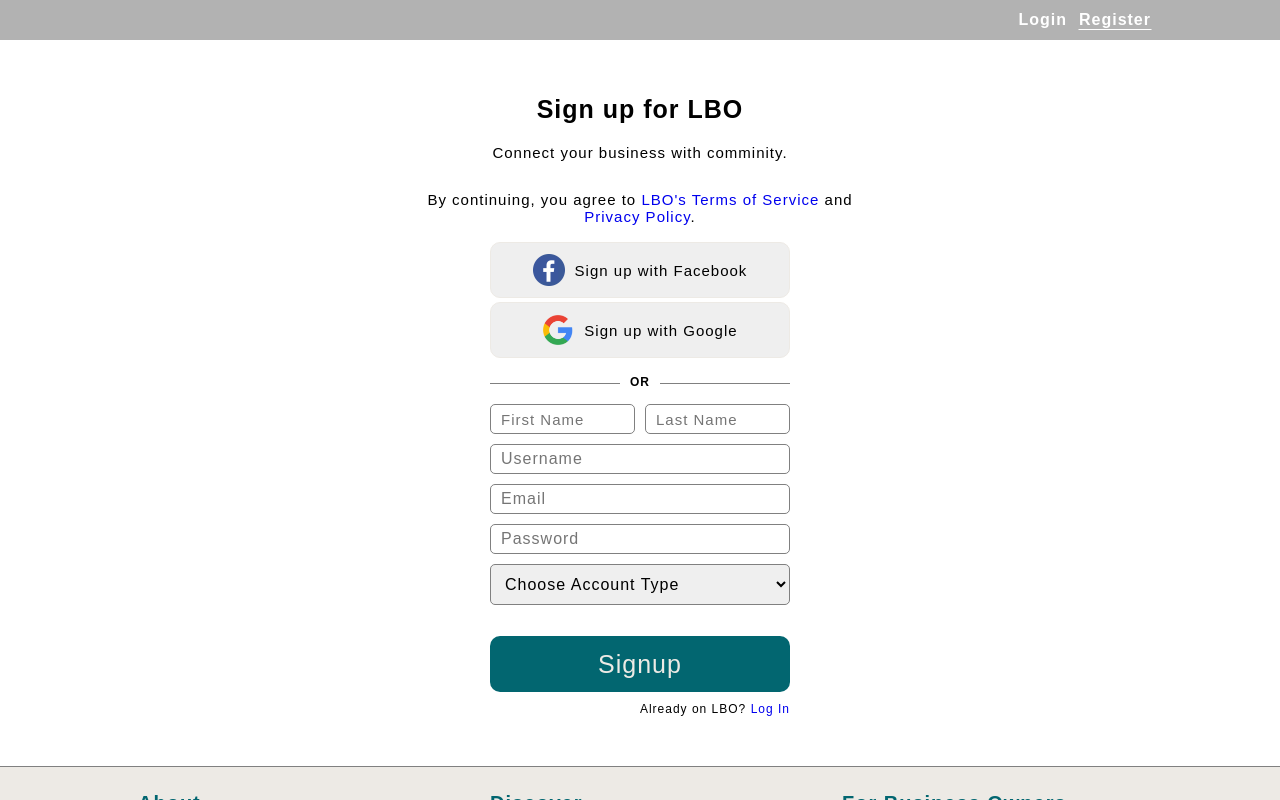
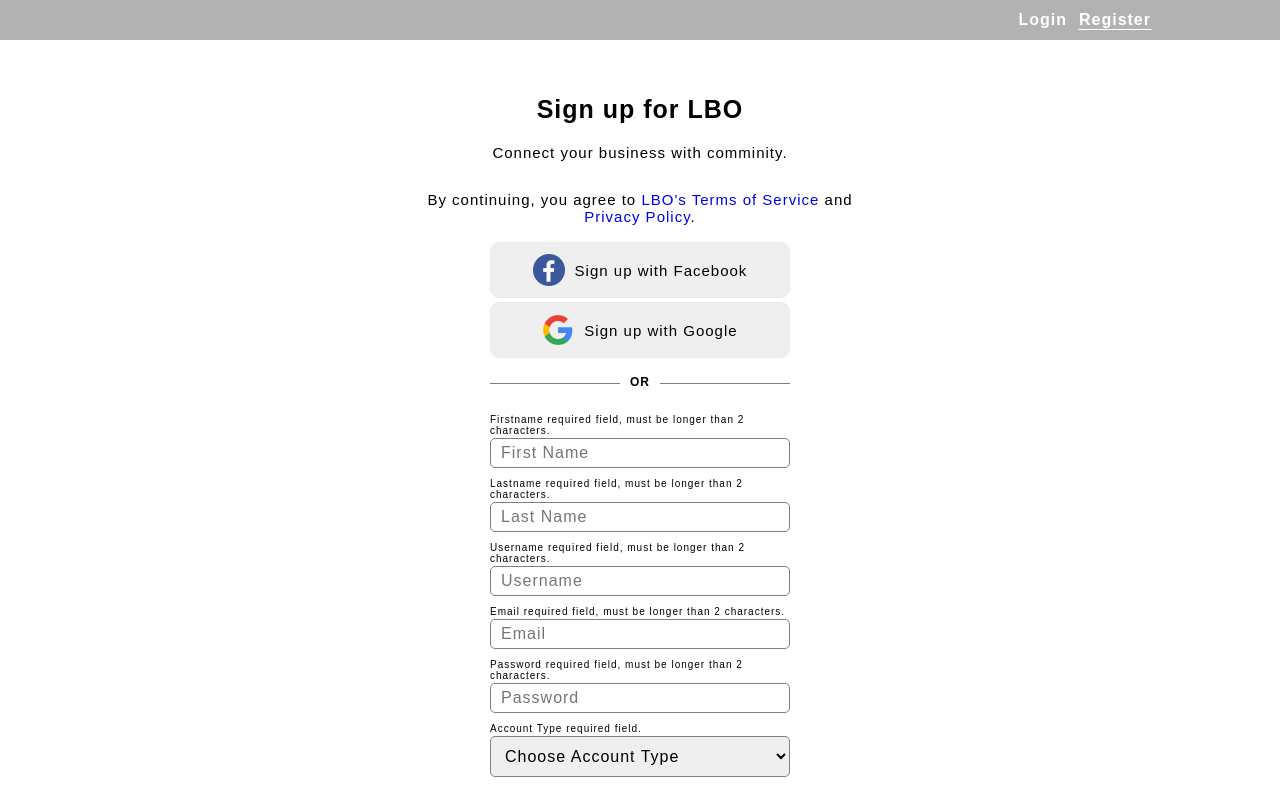
Before and after one commit to DasGMA/long-beach-business, a React (Create React App) app: page /register in a window 1280 px wide. Both pictures are taken after a click on the button "Signup". Shown: the top 800 px of the page. Built offline with nearby package versions, Linux system fonts and the light colour scheme.

Commit message:
Moved register functionality to redux actions and to redux state. Check for register errors.

```diff
--- a/src/Components/Login/Login.js
+++ b/src/Components/Login/Login.js
@@ -10,13 +10,14 @@ import {
     setPassword,
     changeHandle,
     checkForErrors,
+    setVerifyPassword
 } from "../../Redux/Actions/LoginActions";
 import { useHistory } from "react-router-dom";
 import Spinner from "../Reusable/Spinner/Spinner";
 
 export default function Login() {
     const history = useHistory();
-    const { errors, logingin, loggedin, userName, password } = useSelector(
+    const { errors, logingin, loggedin, userName, password, verifyPassword } = useSelector(
         (state) => state.LoginReducer
     );
 
@@ -26,12 +27,14 @@ export default function Login() {
         if (loggedin) {
             dispatch(setUsername(""));
             dispatch(setPassword(""));
+            dispatch(setVerifyPassword(""));
             history.push("/");
         }
 
         if (history.location !== "/login") {
             dispatch(setUsername(""));
             dispatch(setPassword(""));
+            dispatch(setVerifyPassword(""));
         }
     }, [loggedin, dispatch, history]);
 
@@ -86,8 +89,8 @@ export default function Login() {
                 <span>OR</span>
             </h2>
             <form className="column-section" onSubmit={handleSubmit}>
-                {errors.Username && <span>{errors.Username}</span>}
-                {errors.LoginDetails && <span>{errors.LoginDetails}</span>}
+                {errors.Username && <span className='error'>{errors.Username}</span>}
+                {errors.LoginDetails && <span className='error'>{errors.LoginDetails}</span>}
                 <input
                     className="input"
                     name="username"
@@ -97,14 +100,24 @@ export default function Login() {
                     onChange={handleChange}
                     onFocus={onFocus}
                 />
-                {errors.Password && <span>{errors.Password}</span>}
-                {errors.LoginDetails && <span>{errors.LoginDetails}</span>}
+                {errors.Password && <span className='error'>{errors.Password}</span>}
+                {errors.LoginDetails && <span className='error'>{errors.LoginDetails}</span>}
                 <input
                     className="input"
                     type="password"
                     name="password"
                     placeholder="Password"
                     value={password}
+                    onChange={handleChange}
+                    onFocus={onFocus}
+                />
+                {errors.verifyPassword && <span className='error'>{errors.verifyPassword}</span>}
+                <input
+                    className="input"
+                    type="password"
+                    name="verifyPassword"
+                    placeholder="Verify password"
+                    value={verifyPassword}
                     onChange={handleChange}
                     onFocus={onFocus}
                 />
--- a/src/Components/Register/Register.js
+++ b/src/Components/Register/Register.js
@@ -23,8 +23,6 @@ export default function Register() {
 
     const history = useHistory();
     const dispatch = useDispatch();
-
-    console.log(useSelector(state => state.RegisterReducer))
 
     useEffect(() => {
         if (registered) {
@@ -85,9 +83,9 @@ export default function Register() {
                 <span>OR</span>
             </h2>
             <form className='column-section'>
-                <div className='name-section'>
+                {errors.firstName && <span className='error'>{errors.firstName}</span>}
                 <input
-                        className='name-input'
+                    className='input'
                     name='firstName'
                     type='text'
                     placeholder='First Name'
@@ -95,8 +93,9 @@ export default function Register() {
                     onChange={handleChange}
                     onFocus={onFocus}
                 />
+                {errors.lastName && <span className='error'>{errors.lastName}</span>}
                 <input
-                        className='name-input'
+                    className='input'
                     name='lastName'
                     type='text'
                     placeholder='Last Name'
@@ -104,7 +103,7 @@ export default function Register() {
                     onChange={handleChange}
                     onFocus={onFocus}
                 />
-                </div>
+                {errors.userName && <span className='error'>{errors.userName}</span>}
                 <input
                     className='input'
                     name='username'
@@ -114,6 +113,7 @@ export default function Register() {
                     onChange={handleChange}
                     onFocus={onFocus}
                 />
+                {errors.email && <span className='error'>{errors.email}</span>}
                 <input
                     className='input'
                     name='email'
@@ -123,6 +123,7 @@ export default function Register() {
                     onChange={handleChange}
                     onFocus={onFocus}
                 />
+                {errors.password && <span className='error'>{errors.password}</span>}
                 <input
                     className='input'
                     name='password'
@@ -132,6 +133,7 @@ export default function Register() {
                     onChange={handleChange}
                     onFocus={onFocus}
                 />
+                {errors.accountType && <span className='error'>{errors.accountType}</span>}
                 <select name='accountType' onChange={handleChange} onFocus={onFocus}>
                     <option value='none'>Choose Account Type</option>
                     <option value='customer'>Customer</option>
@@ -139,16 +141,19 @@ export default function Register() {
                 </select>
                 <br />
                 {accountType === 'business' &&
+                    <>
+                    {errors.zipcode && <span className='error'>{errors.zipcode}</span>}
+                    {errors.zipTooLong && <span className='error'>{errors.zipTooLong}</span>}
                     <input
                         className='input'
                         name='zip'
                         type='number'
-                        maxLength='5'
                         placeholder='Business ZIP code'
                         value={zipcode}
                         onChange={handleChange}
                         onFocus={onFocus}
                     />
+                    </>
                 }
             </form>
             <div className='column-section'>
--- a/src/Redux/Actions/LoginActions.js
+++ b/src/Redux/Actions/LoginActions.js
@@ -6,6 +6,7 @@ export const SET_LOGIN_ERROR = "SET_LOGIN_ERROR";
 export const RESET_ERRORS = "RESET_ERRORS";
 export const SET_USERNAME = "SET_USERNAME";
 export const SET_PASSWORD = "SET_PASSWORD";
+export const SET_VERIFY_PASSWORD = "SET_VERIFY_PASSWORD";
 
 const loginUrl = "http://localhost:8888/users/login";
 
@@ -19,6 +20,13 @@ export const setUsername = value => dispatch => {
 export const setPassword = value => dispatch => {
   dispatch({
     type: SET_PASSWORD,
+    payload: value
+  })
+};
+
+export const setVerifyPassword = value => dispatch => {
+  dispatch({
+    type: SET_VERIFY_PASSWORD,
     payload: value
   })
 };
@@ -73,13 +81,16 @@ export const changeHandle = event => dispatch => {
     case 'password':
       dispatch(setPassword(value));
       return;
+    case 'verifyPassword':
+      dispatch(setVerifyPassword(value));
+      return;
     default:
       return;
   }
 }
 
 export const checkForErrors = () => (dispatch, getState) => {
-  const {userName, password} = getState().LoginReducer;
+  const {userName, password, verifyPassword} = getState().LoginReducer;
 
   let hasErrors = false;
 
@@ -99,6 +110,14 @@ export const checkForErrors = () => (dispatch, getState) => {
     hasErrors = true
   );
 
+  if (password !== verifyPassword) dispatch(
+    setLoginError(
+      'verifyPassword',
+      'Passwords do not match.'
+    ),
+    hasErrors = true
+  )
+
 
   return hasErrors;
 }
--- a/src/Redux/Reducers/LoginReducer/LoginReducer.js
+++ b/src/Redux/Reducers/LoginReducer/LoginReducer.js
@@ -4,7 +4,8 @@ import {
     SET_LOGIN_ERROR,
     RESET_ERRORS,
     SET_PASSWORD,
-    SET_USERNAME
+    SET_USERNAME,
+    SET_VERIFY_PASSWORD
 } from "../../Actions/LoginActions";
 
 import {
@@ -19,6 +20,7 @@ import {
 const initialState = {
     userName: '',
     password: '',
+    verifyPassword: '',
     logingin: false,
     loggedin: false,
     login_error: false,
@@ -41,6 +43,11 @@ export const LoginReducer = (state = initialState, action) => {
             ...state,
             password: payload
           };
+        case SET_VERIFY_PASSWORD:
+            return {
+                ...state,
+                verifyPassword: payload
+            };
 
         case GETTING_USER_INFO:
         case LOGINGIN:
@@ -88,6 +95,7 @@ export const LoginReducer = (state = initialState, action) => {
               ...state,
               userName: '',
               password: '',
+              verifyPassword: '',
               logingin: false,
               loggedin: false,
               login_error: false,
--- a/src/Redux/Reducers/RegisterReducer/RegisterReducer.js
+++ b/src/Redux/Reducers/RegisterReducer/RegisterReducer.js
@@ -25,7 +25,7 @@ const initialState = {
     accountType: 'none',
     registering: false,
     registered: false,
-    errors: null
+    errors: {}
 }
 
 export const RegisterReducer = (state = initialState, action) => {
@@ -96,7 +96,7 @@ export const RegisterReducer = (state = initialState, action) => {
         case CLEAR_ERRORS:
             return {
                 ...state,
-                errors: null
+                errors: {}
             }
         case CLEAR_INPUT:
             return {
--- a/src/Styles/login.scss
+++ b/src/Styles/login.scss
@@ -34,6 +34,12 @@
         display: flex;
         flex-direction: column;
         align-items: center;
+
+        .error {
+            margin: 1rem 1rem -0.8rem 1rem;
+            font-size: 1rem;
+            width: 30rem;
+        }
 
         .input {
             width: 30rem;
--- a/src/Styles/register.scss
+++ b/src/Styles/register.scss
@@ -36,28 +36,10 @@
         align-items: center;
         width: 30rem;
 
-        .name-section {
-            display: flex;
-            flex-direction: row;
-            align-items: center;
-            justify-content: center;
-
-            .name-input {
-                border: 0.1rem solid grey;
-                border-radius: 0.5rem;
-                width: 14.5rem;
-                height: 3rem;
-                padding: 1rem;
-                margin: 0 0.5rem 0 0;
-                font-size: 1.5rem;
-
-                &:focus {
-                    outline: none;
-                }
-                &:last-child {
-                    margin: 0 0 0 0.5rem;
-                }
-            }
+        .error {
+            margin: 1rem 1rem -0.8rem 1rem;
+            font-size: 1rem;
+            width: 30rem;
         }
 
         .input, select {
```
Also changed, not shown: src/Redux/Actions/RegisterActions.js (+8 -8 lines). Lines whose indentation alone changed are shown as unchanged.
